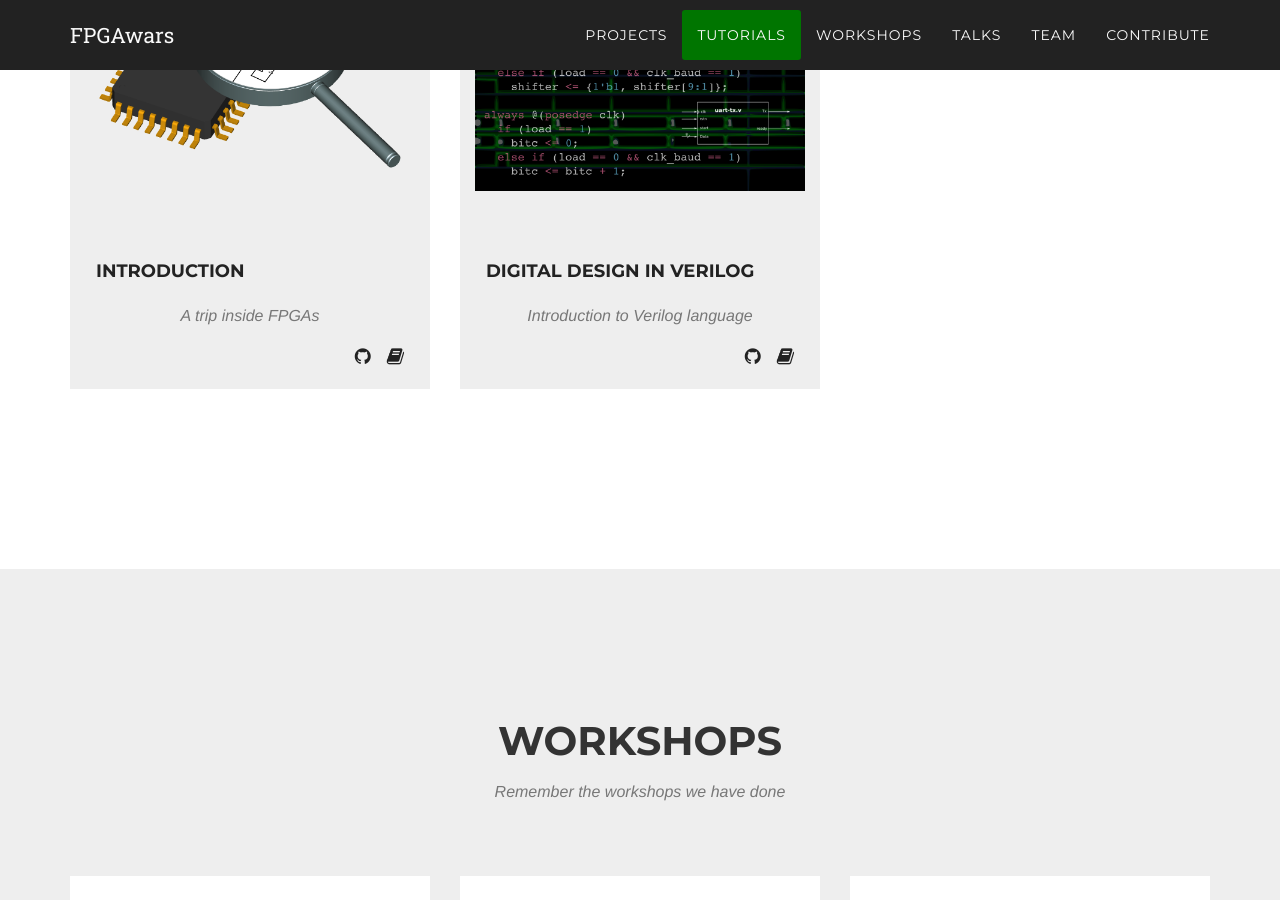
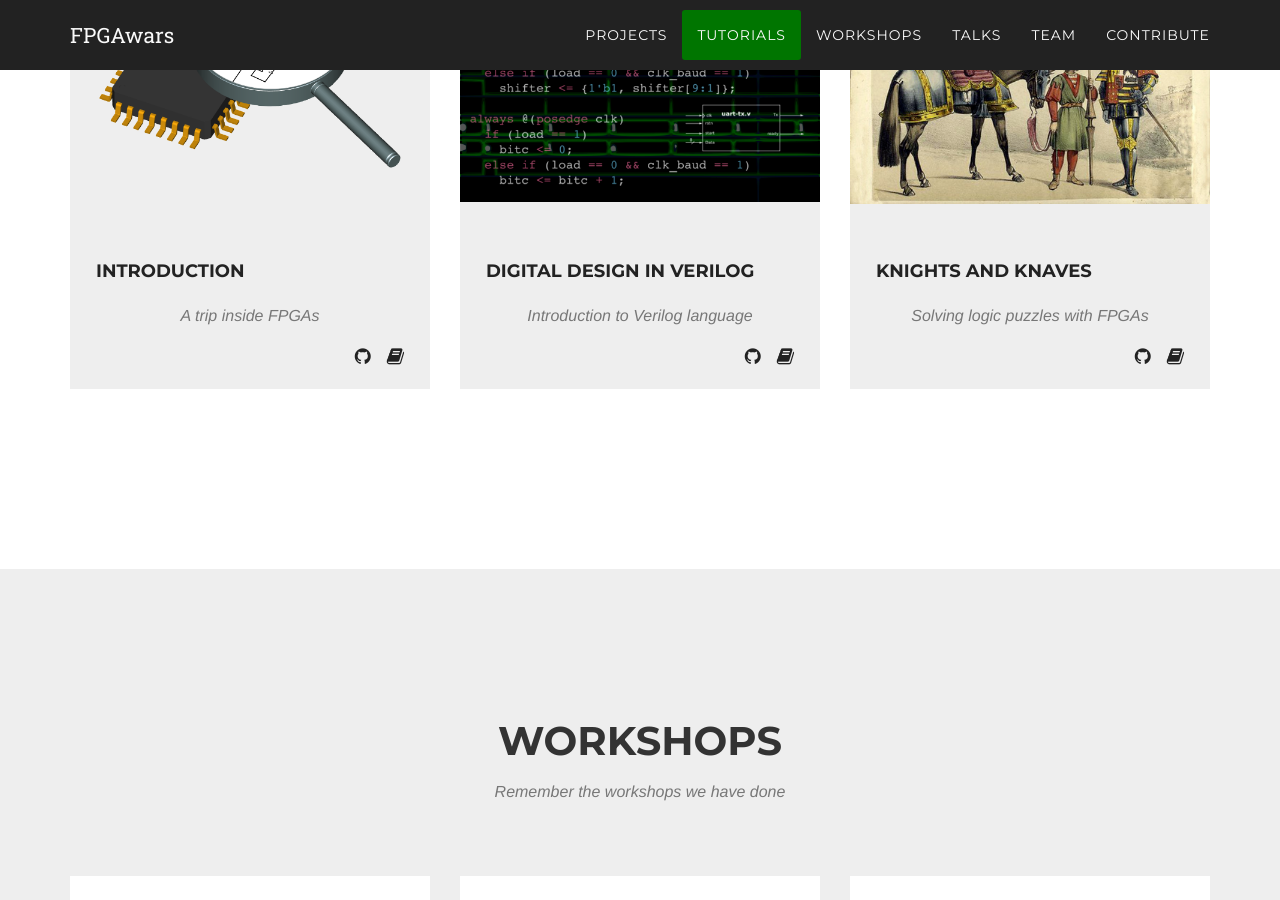
Before and after one commit to FPGAwars/fpgawars.github.io, a Jekyll site: the page built from index.html, in a window 1280 px wide and 900 px high, scrolled down 4017 px. Built offline with Jekyll 4.4.1, drawn with Linux system fonts in a browser that asks for light colours; some web fonts are replaced.

Commit message:
Add Knights and Knaves tutorial

```diff
--- a/_data/strings.yml
+++ b/_data/strings.yml
@@ -151,6 +151,14 @@ digital-design-verilog:
 digital-design-verilog-desc:
   en: Introduction to Verilog language
   es: Introducción al lenguaje Verilog
+
+logic-puzzles:
+  en: Knights and knaves
+  es: Caballeros y escuderos
+
+logic-puzzles-desc:
+  en: Solving logic puzzles with FPGAs
+  es: Resolviendo acertijos lógicos con FPGAs
 
 
 workshops:
```
Also changed, not shown: _content/2.tutorials.md (+4 -0 lines), img/tutorials/digital-design-verilog.png, img/tutorials/logic-puzzles.png (added), img/tutorials/src/logic-puzzles.png (added).
